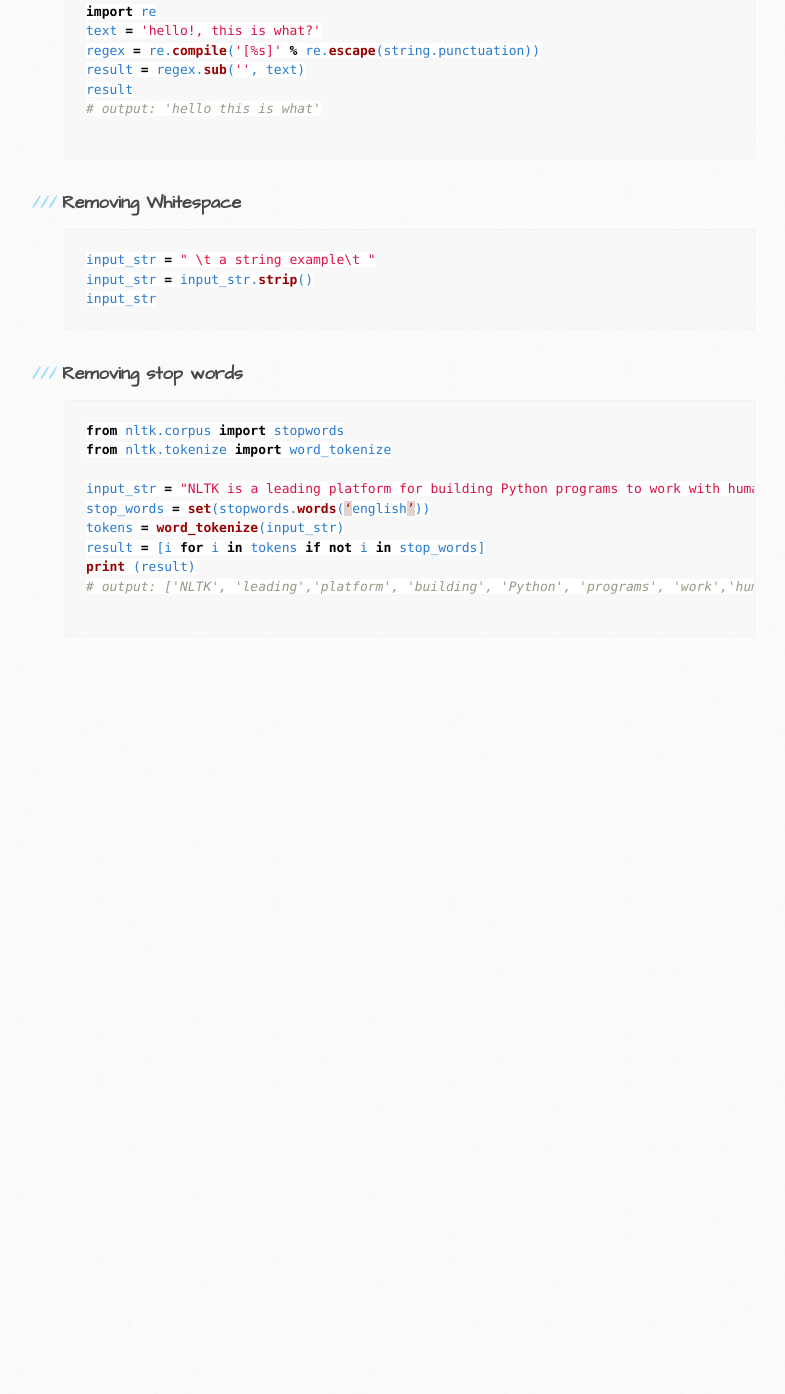
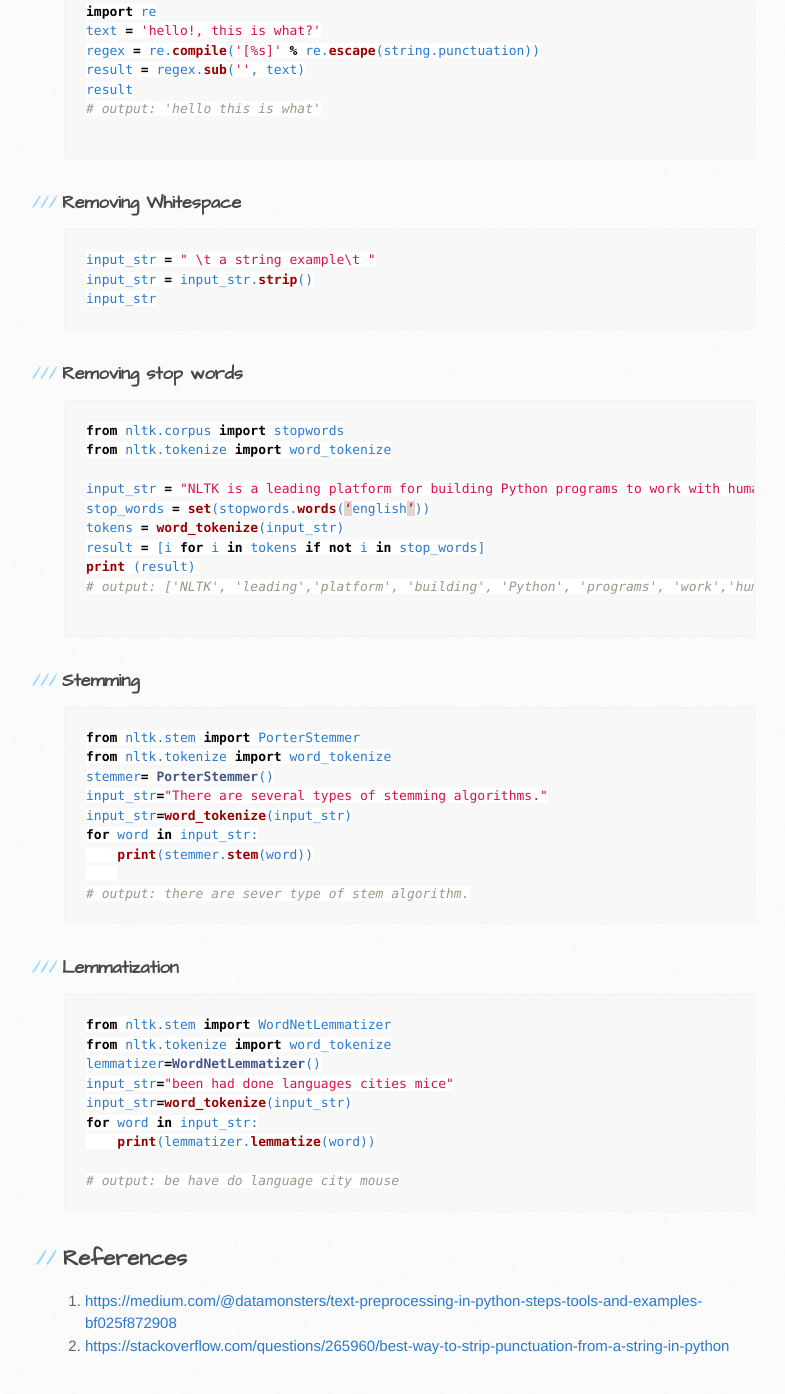
Before and after one commit to sagorbrur/sagorbrur.github.io, a Jekyll site: the page built from preprocessing/text_preprocessing.md, in a window 1280 px wide and 1400 px high, scrolled down 1101 px. Shown: the top 1394 px of the window, without its empty margins (105-890 px from the left). Built offline with Jekyll 4.4.1, drawn with Linux system fonts in a browser that asks for light colours; our own code applies the rules of GitHub Pages for plain Markdown files; before the commit the page ends 1790 px from its top, so only the background shows below that.

Commit message:
Update and rename text_preprocessing.md to preprocessing/text_preprocessing.md

````diff
--- a/text_preprocessing.md
+++ b/preprocessing/text_preprocessing.md
@@ -68,3 +68,36 @@ print (result)
 # output: ['NLTK', 'leading','platform', 'building', 'Python', 'programs', 'work','human', 'language', 'data', '.']
 
 ```
+
+### Stemming
+
+```py
+from nltk.stem import PorterStemmer
+from nltk.tokenize import word_tokenize
+stemmer= PorterStemmer()
+input_str="There are several types of stemming algorithms."
+input_str=word_tokenize(input_str)
+for word in input_str:
+    print(stemmer.stem(word))
+
+# output: there are sever type of stem algorithm.
+```
+
+### Lemmatization
+
+```py
+from nltk.stem import WordNetLemmatizer
+from nltk.tokenize import word_tokenize
+lemmatizer=WordNetLemmatizer()
+input_str="been had done languages cities mice"
+input_str=word_tokenize(input_str)
+for word in input_str:
+    print(lemmatizer.lemmatize(word))
+
+# output: be have do language city mouse
+```
+
+
+## References
+1. [https://medium.com/@datamonsters/text-preprocessing-in-python-steps-tools-and-examples-bf025f872908](https://medium.com/@datamonsters/text-preprocessing-in-python-steps-tools-and-examples-bf025f872908)
+2. [https://stackoverflow.com/questions/265960/best-way-to-strip-punctuation-from-a-string-in-python](https://stackoverflow.com/questions/265960/best-way-to-strip-punctuation-from-a-string-in-python)
````
